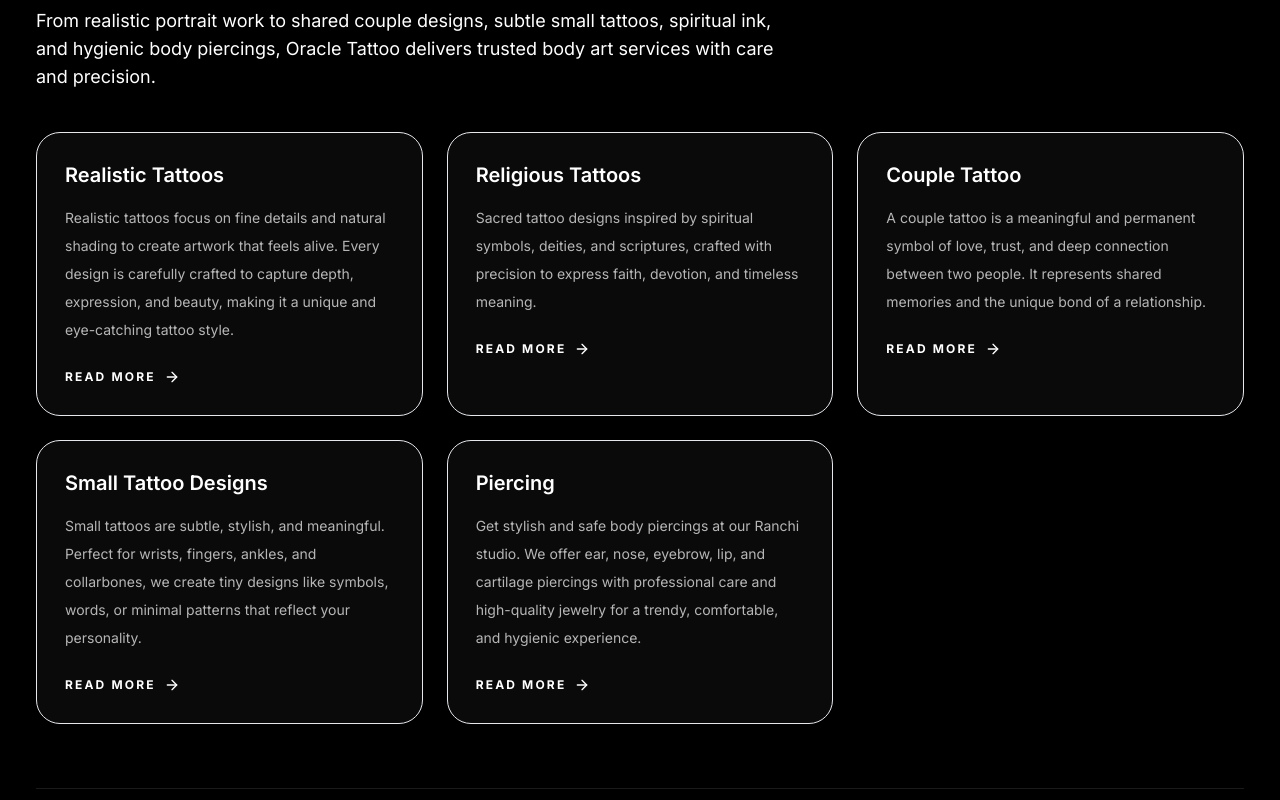
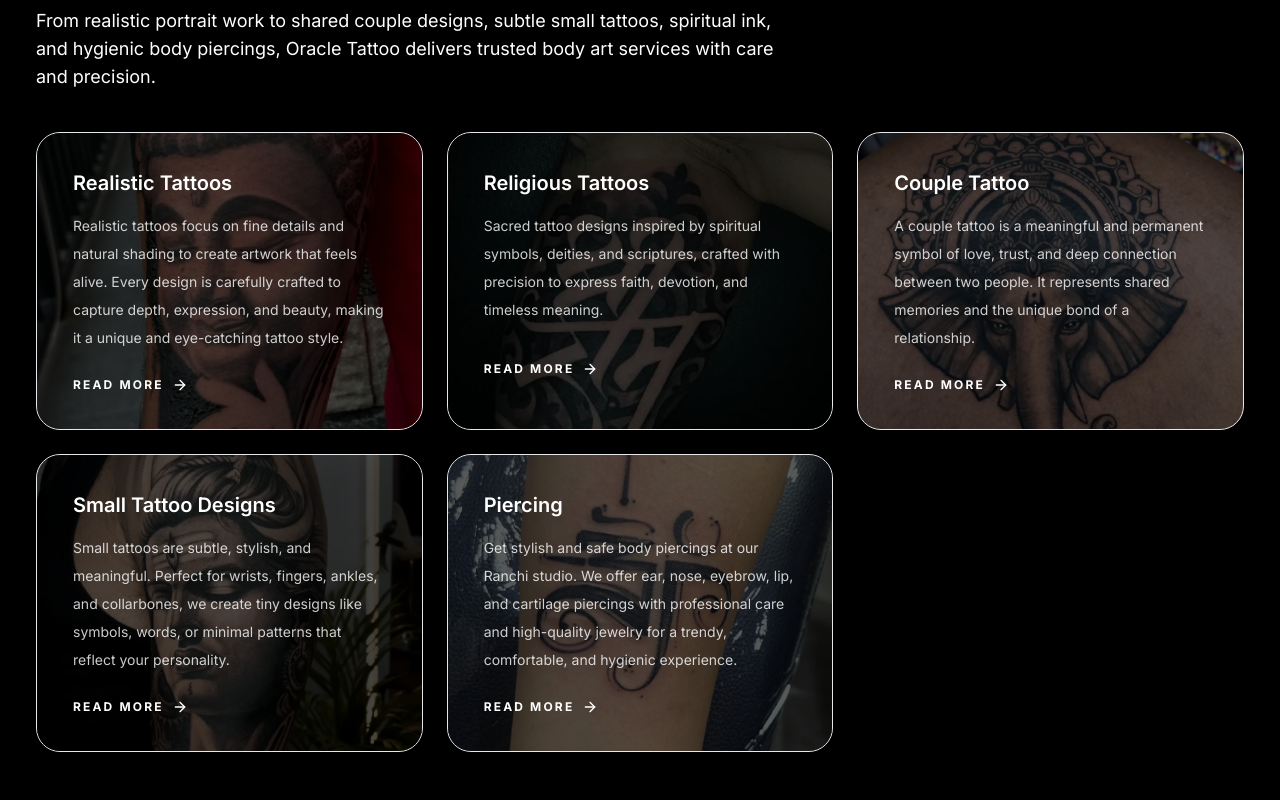
Before and after one commit to BuiltByAmos-1801/OracleTattoo, a React (Vite) app: page /services in a window 1280 px wide. Shown: the part 780-1580 px from the top of the page. Built offline with nearby package versions, Linux system fonts and the light colour scheme.

Commit message:
Added Code In Files

```diff
--- a/src/pages/Services.jsx
+++ b/src/pages/Services.jsx
@@ -80,35 +80,49 @@
             {
               title: "Realistic Tattoos",
               description: "Realistic tattoos focus on fine details and natural shading to create artwork that feels alive. Every design is carefully crafted to capture depth, expression, and beauty, making it a unique and eye-catching tattoo style.",
-              link: "https://oracleinktattoo.com/reliable-tattoos/"
+              link: "https://oracleinktattoo.com/reliable-tattoos/",
+              image: realisticImg
             },
             {
               title: "Religious Tattoos",
               description: "Sacred tattoo designs inspired by spiritual symbols, deities, and scriptures, crafted with precision to express faith, devotion, and timeless meaning.",
-              link: "https://oracleinktattoo.com/religious-tattoo/"
+              link: "https://oracleinktattoo.com/religious-tattoo/",
+              image: religiousImg
             },
             {
               title: "Couple Tattoo",
               description: "A couple tattoo is a meaningful and permanent symbol of love, trust, and deep connection between two people. It represents shared memories and the unique bond of a relationship.",
-              link: "https://oracleinktattoo.com/couple-tattoo/"
+              link: "https://oracleinktattoo.com/couple-tattoo/",
+              image: coupleImg
             },
             {
               title: "Small Tattoo Designs",
               description: "Small tattoos are subtle, stylish, and meaningful. Perfect for wrists, fingers, ankles, and collarbones, we create tiny designs like symbols, words, or minimal patterns that reflect your personality.",
-              link: "https://oracleinktattoo.com/small-tattoo-design/"
+              link: "https://oracleinktattoo.com/small-tattoo-design/",
+              image: smallImg
             },
             {
               title: "Piercing",
               description: "Get stylish and safe body piercings at our Ranchi studio. We offer ear, nose, eyebrow, lip, and cartilage piercings with professional care and high-quality jewelry for a trendy, comfortable, and hygienic experience.",
-              link: "https://oracleinktattoo.com/piercing/"
+              link: "https://oracleinktattoo.com/piercing/",
+              image: piercingImg
             }
           ].map((item) => (
-            <article key={item.title} className="group overflow-hidden rounded-3xl border border-white/12 bg-coal p-6 transition hover:border-white/40 sm:p-7">
-              <h3 className="text-xl font-semibold text-white">{item.title}</h3>
-              <p className="mt-4 text-sm leading-7 text-bone/70">{item.description}</p>
-              <a href={item.link} target="_blank" rel="noreferrer" className="mt-6 inline-flex items-center gap-2 text-xs font-bold uppercase tracking-[0.18em] text-bone hover:text-white">
-                READ MORE <ArrowRight size={16} />
-              </a>
+            <article
+              key={item.title}
+              className="group relative overflow-hidden rounded-3xl border border-white/12 transition hover:border-white/40"
+              style={{ backgroundImage: `url(${item.image})`, backgroundSize: "cover", backgroundPosition: "center" }}
+            >
+              <div className="absolute inset-0 bg-black/65 transition duration-300 group-hover:bg-black/55" />
+              <div className="relative flex min-h-[280px] flex-col justify-between gap-6 p-7 sm:p-9">
+                <div>
+                  <h3 className="text-xl font-semibold text-white">{item.title}</h3>
+                  <p className="mt-4 max-w-xl text-sm leading-7 text-bone/80">{item.description}</p>
+                </div>
+                <a href={item.link} target="_blank" rel="noreferrer" className="inline-flex items-center gap-2 text-xs font-bold uppercase tracking-[0.18em] text-bone transition hover:text-white">
+                  READ MORE <ArrowRight size={16} />
+                </a>
+              </div>
             </article>
           ))}
         </div>
```
